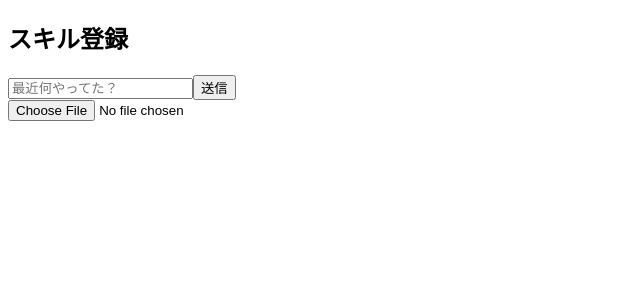
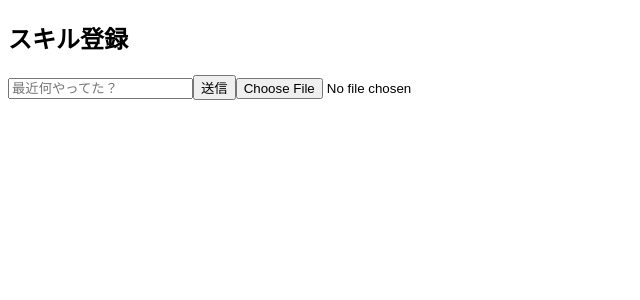
Before and after one commit to KouheiandG/lyra-skill, a Next.js app: page /skill in a window 1280 px wide. Shown: the top 300 px of the page, without its empty margins (0-640 px from the left). Built offline with nearby package versions, Linux system fonts and the light colour scheme.

Commit message:
Update ChatWithFile.tsx

```diff
--- a/components/ChatWithFile.tsx
+++ b/components/ChatWithFile.tsx
@@ -1,6 +1,6 @@
 "use client";
-
 import { useState } from "react";
+import { extractSkillsFromText } from "@/lib/nlp-engine";
 
 const ChatWithFile = () => {
   const [messages, setMessages] = useState<string[]>([]);
@@ -11,8 +11,18 @@ const ChatWithFile = () => {
     setInput("");
   };
 
+  const handleFile = async (e: React.ChangeEvent<HTMLInputElement>) => {
+    const file = e.target.files?.[0];
+    if (!file) return;
+    const text = await file.text();
+
+    const skills = extractSkillsFromText(text);
+    const summary = JSON.stringify(skills, null, 2);
+    setMessages([...messages, summary]);
+  };
+
   return (
-    <div className="space-y-2">
+    <div className="space-y-2 p-4">
       <input
         type="text"
         className="border p-2 w-full"
@@ -27,15 +37,15 @@ const ChatWithFile = () => {
         送信
       </button>
 
+      <input type="file" className="mt-4" onChange={handleFile} />
+
       <div className="mt-4 space-y-1">
         {messages.map((msg, idx) => (
-          <div key={idx} className="bg-gray-100 p-2 rounded">
+          <div key={idx} className="bg-gray-100 p-2 rounded whitespace-pre-wrap">
             {msg}
           </div>
         ))}
       </div>
-
-      <input type="file" className="mt-4" />
     </div>
   );
 };
```
